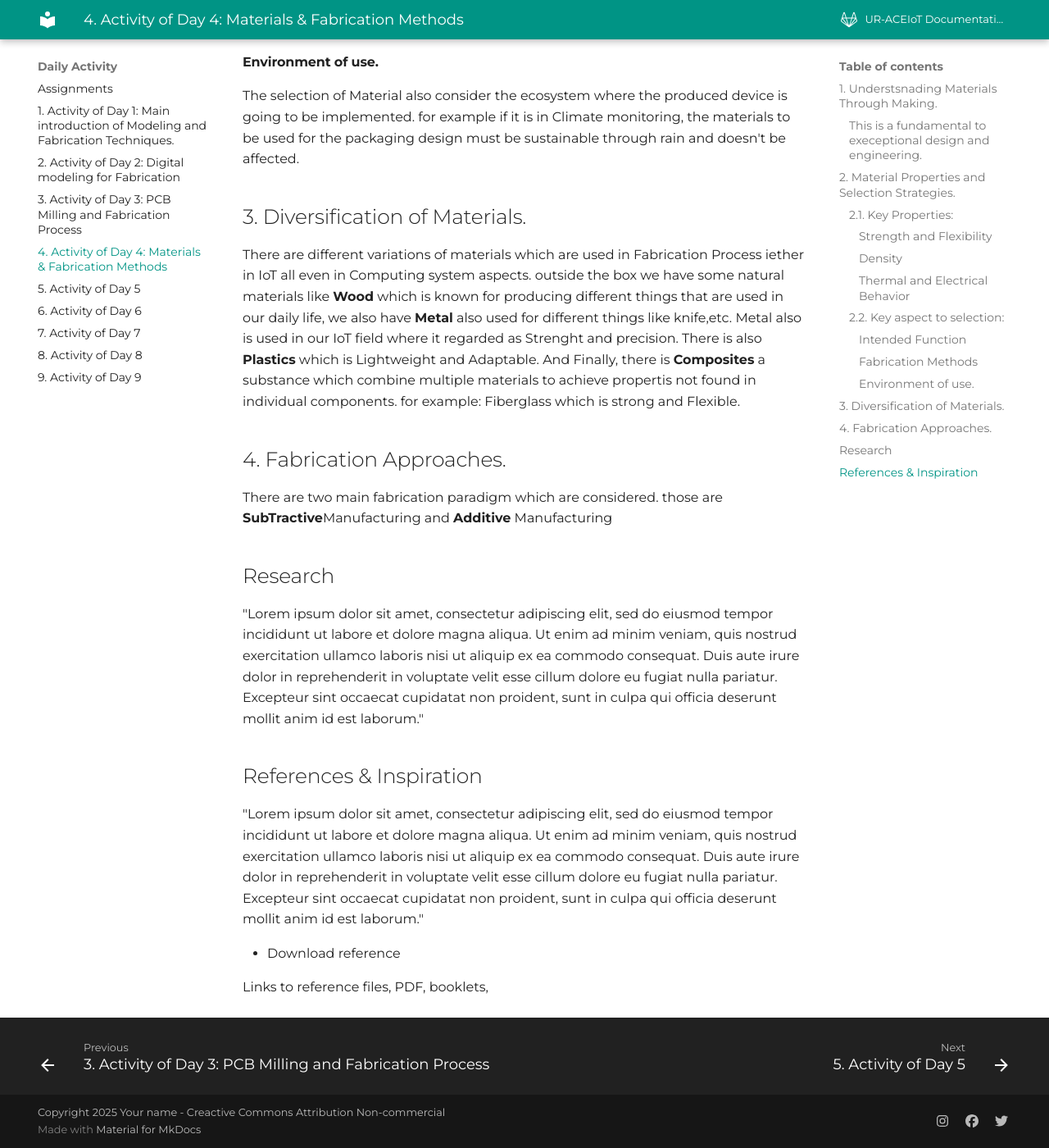
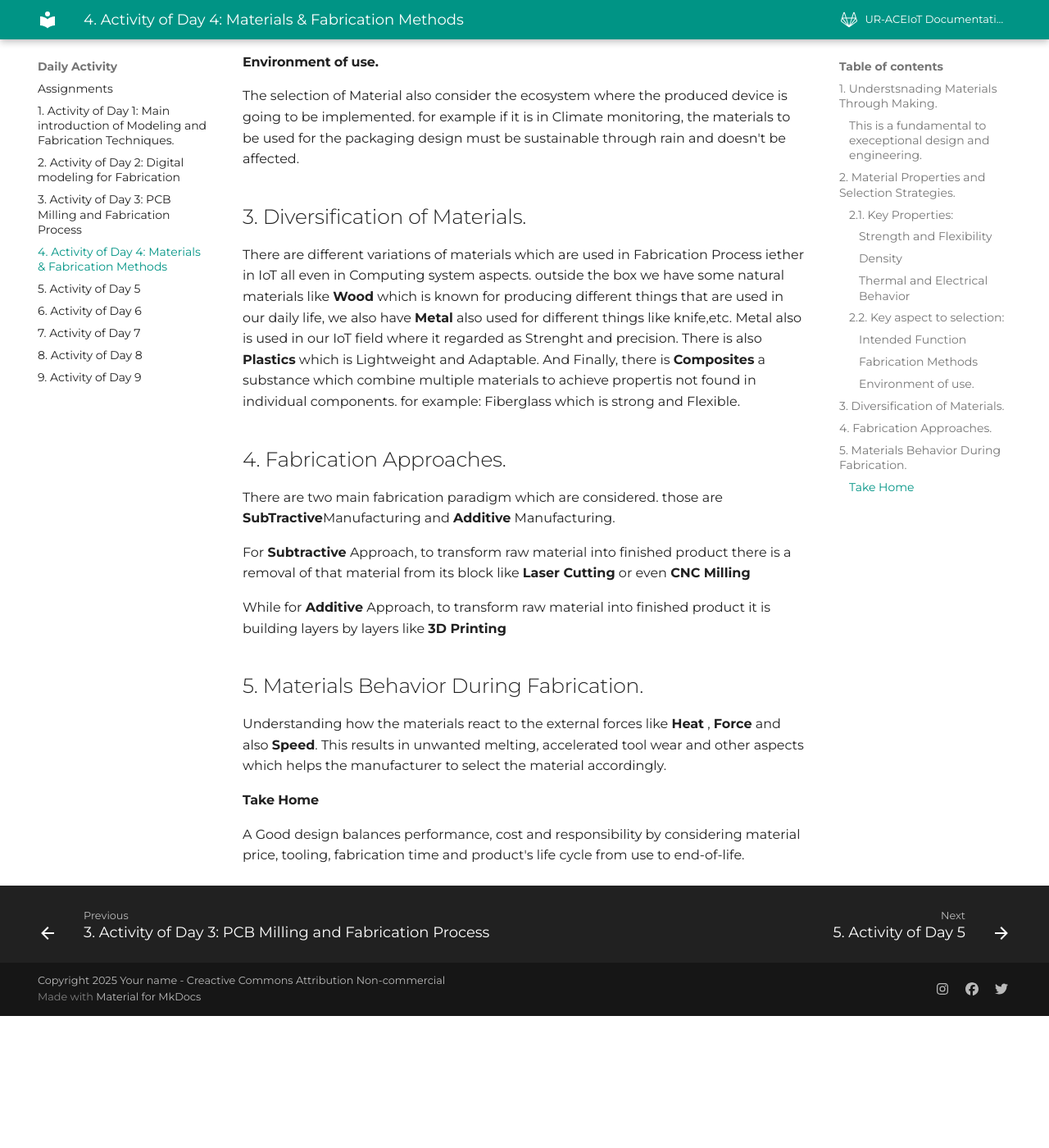
Before and after one commit to izesa/Modeling-and-Fabrication-Techniques, an MkDocs documentation site: the page built from docs/Daily-Activity/day_4.md, in a window 1280 px wide and 1400 px high, scrolled down 1237 px. Shown: the whole window at 82% size. Built offline with MkDocs 1.6.1 and Material for MkDocs 9.7.7, drawn with Linux system fonts in a browser that asks for light colours; after the commit the page ends 2476 px from its top, so only the background shows below that.

Commit message:
modified:   docs/Daily-Activity/day_4.md

```diff
--- a/docs/Daily-Activity/day_4.md
+++ b/docs/Daily-Activity/day_4.md
@@ -26,19 +26,14 @@ The selection of Material also consider the ecosystem where the produced device
 There are different variations of materials which are used in Fabrication Process iether in IoT all even in Computing system aspects. outside the box we have some natural materials like **Wood** which is known for producing different things that are used in our daily life, we also have **Metal** also used for different things like knife,etc. Metal also is used in our IoT field where it regarded as Strenght and precision. There is also **Plastics** which is Lightweight and Adaptable. And Finally, there is **Composites** a substance which combine multiple materials to achieve propertis not found in individual components. for example: Fiberglass which is strong and Flexible.
 
 ## 4. Fabrication Approaches.
-There are two main fabrication paradigm which are considered. those are **SubTractive**Manufacturing and **Additive** Manufacturing
+There are two main fabrication paradigm which are considered. those are **SubTractive**Manufacturing and **Additive** Manufacturing.
 
+For **Subtractive** Approach, to transform raw material into finished product there is a removal of that material from its block like **Laser Cutting** or even **CNC Milling**
 
+While for **Additive** Approach, to transform raw material into finished product it is building layers by layers like **3D Printing**
 
-## Research
+## 5. Materials Behavior During Fabrication.
+Understanding how the materials react to the external forces like **Heat** , **Force** and also **Speed**. This results in unwanted melting, accelerated tool wear and other aspects which helps the manufacturer to select the material accordingly.
 
-"Lorem ipsum dolor sit amet, consectetur adipiscing elit, sed do eiusmod tempor incididunt ut labore et dolore magna aliqua. Ut enim ad minim veniam, quis nostrud exercitation ullamco laboris nisi ut aliquip ex ea commodo consequat. Duis aute irure dolor in reprehenderit in voluptate velit esse cillum dolore eu fugiat nulla pariatur. Excepteur sint occaecat cupidatat non proident, sunt in culpa qui officia deserunt mollit anim id est laborum."
-
-## References & Inspiration
-
-"Lorem ipsum dolor sit amet, consectetur adipiscing elit, sed do eiusmod tempor incididunt ut labore et dolore magna aliqua. Ut enim ad minim veniam, quis nostrud exercitation ullamco laboris nisi ut aliquip ex ea commodo consequat. Duis aute irure dolor in reprehenderit in voluptate velit esse cillum dolore eu fugiat nulla pariatur. Excepteur sint occaecat cupidatat non proident, sunt in culpa qui officia deserunt mollit anim id est laborum."
-
-
-* Download reference
-
-Links to reference files, PDF, booklets,
+#### Take Home
+A Good design balances performance, cost and responsibility by considering material price, tooling, fabrication time and product's life cycle from use to end-of-life.
```
